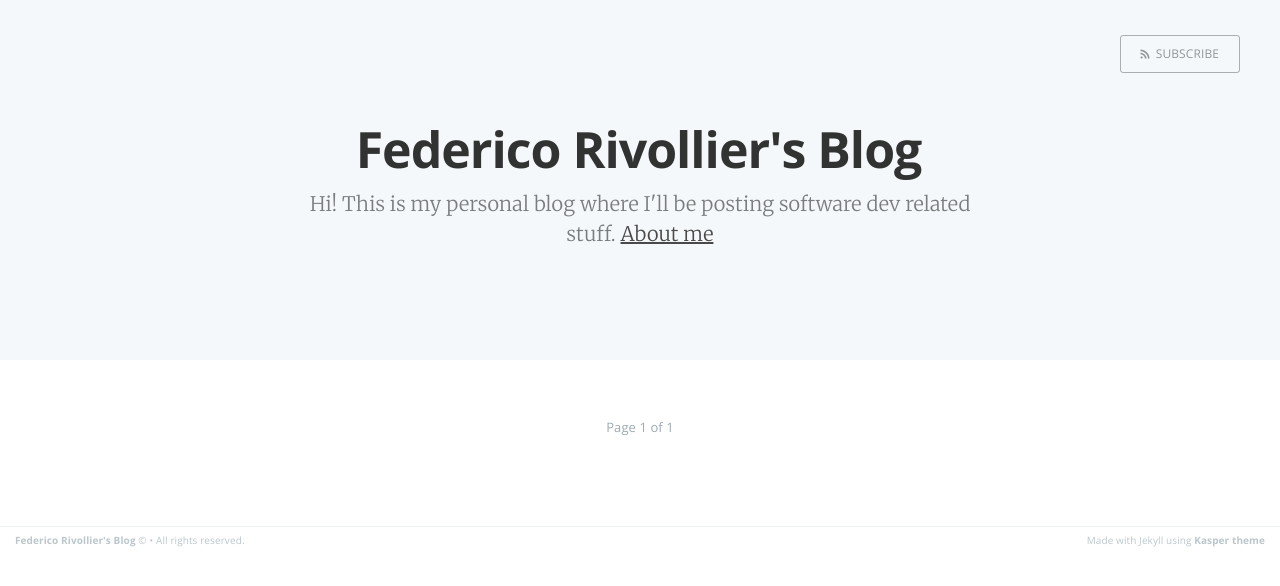
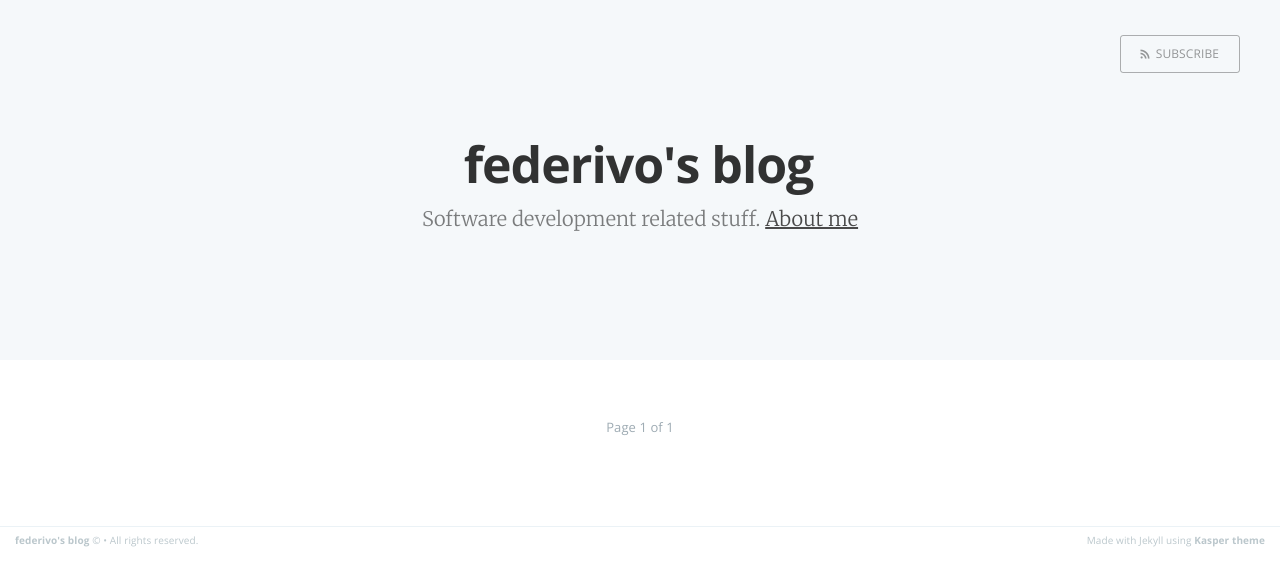
Before and after one commit to federivo/federivo.github.io, a Jekyll site: the page built from index.html, in a window 1280 px wide. Shown: the top 586 px of the page. Built offline with Jekyll 4.4.1, drawn with Linux system fonts in a browser that asks for light colours; the list of posts is cut into pages by our own code.

Commit message:
Changed jekyll config

```diff
--- a/_config.yml
+++ b/_config.yml
@@ -1,5 +1,5 @@
-name: Federico Rivollier's Blog
-description: Hi! This is my personal blog where I'll be posting software dev related stuff.
+name: federivo's blog
+description: Software development related stuff.
 meta_description: "Federico Rivollier blog. Software Development."
 
 markdown: kramdown
@@ -9,8 +9,15 @@ paginate: 15
 baseurl: /
 domain_name: 'http://federivo.github.io'
 google_analytics: 'UA-74097543-1'
-gems: [jekyll-paginate]
+gems: [jekyll-paginate,jekyll-gist]
 
 # Details for the RSS feed generator
-url:            'federivo.github.io'
-author:         'Federico Rivollier'
+url: 'federivo.github.io'
+author: 'Federico Rivollier'
+
+sass:
+    sass_dir: _sass
+    style: :compressed
+
+gist:
+  noscript: false
```
